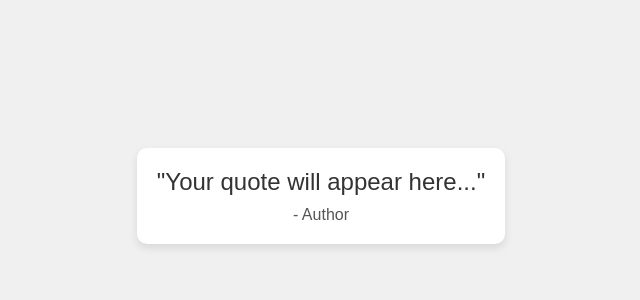
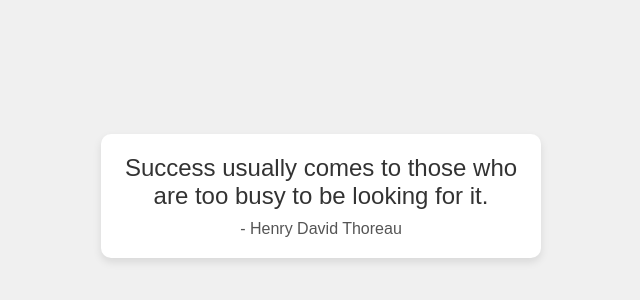
Before and after one commit to aasimarr/notion-widget, a plain HTML site: page index.html in a window 1280 px wide. Shown: the part 204-504 px from the top of the page, without its empty margins (319-959 px from the left). Drawn offline with Linux system fonts and the light colour scheme.

Commit message:
Update index.html

```diff
--- a/index.html
+++ b/index.html
@@ -46,12 +46,12 @@
       { text: "Life isn't about finding yourself. Life is about creating yourself.", author: "George Bernard Shaw" },
       { text: "Success usually comes to those who are too busy to be looking for it.", author: "Henry David Thoreau" },
       { text: "Don't watch the clock; do what it does. Keep going.", author: "Sam Levenson" },
-      { text: "“In three words I can sum up everything I've learned about life: it goes on.", author: "Robert Frost" },
-      { text: "Act as if what you do makes a difference. It does.", author: "William James" }
-      { text: "Well now it’s summer I thought, so let me do something new.", author: "Sujata Bhatt" }
-      { text: "—what does it all come down to? love? Love…", author: "e.e. cummings" }
-      { text: "You will never be able to escape from your heart. So it’s better to listen to what it has to say.", author: "Paulo Coelho" }
-      { text: "I actually think that a lot of people are very beautiful, and maybe even more beautiful when they are not aware of it themselves.", author: "Alice Oseman" }
+      { text: "In three words I can sum up everything I've learned about life: it goes on.", author: "Robert Frost" },
+      { text: "Act as if what you do makes a difference. It does.", author: "William James" },
+      { text: "Well now it’s summer I thought, so let me do something new.", author: "Sujata Bhatt" },
+      { text: "—what does it all come down to? love? Love…", author: "e.e. cummings" },
+      { text: "You will never be able to escape from your heart. So it’s better to listen to what it has to say.", author: "Paulo Coelho" },
+      { text: "I actually think that a lot of people are very beautiful, and maybe even more beautiful when they are not aware of it themselves.", author: "Alice Oseman" },
       { text: "Words were different when they lived inside of you.", author: "Benjamin Alire Sáenz" }
     ];
 
@@ -65,7 +65,7 @@
     }
 
     const quote = getDailyQuote();
-    document.getElementById('quote').textContent = `"${quote.text}"`;
+    document.getElementById('quote').textContent = quote.text;
     document.getElementById('author').textContent = `- ${quote.author}`;
   </script>
 
```
